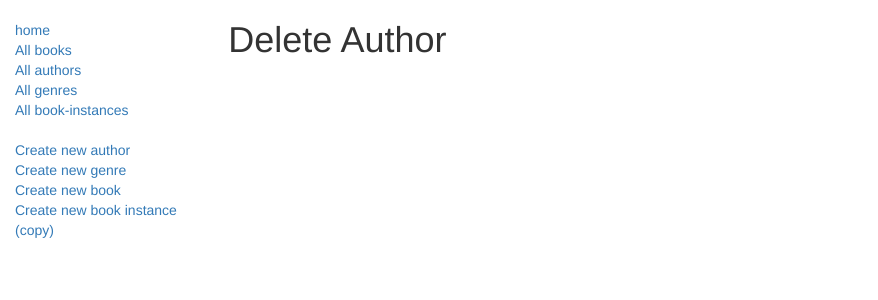
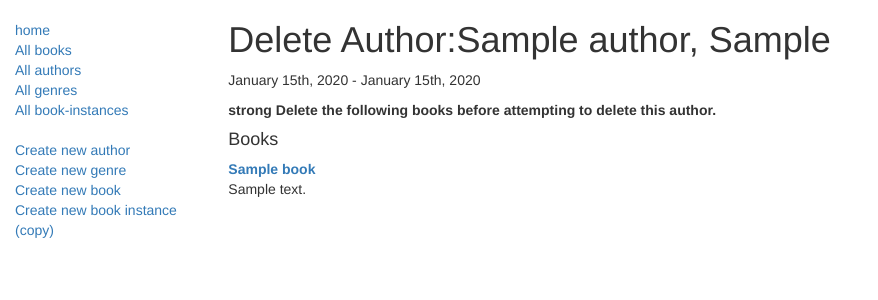
Before and after one commit to freedom5566/fluffy-JS, a Node server app: page /catalog/author/600000000000000000000001/delete in a window 1280 px wide. Shown: the top 300 px of the page, without its empty margins (0-878 px from the left). Run offline with Node 20, Linux system fonts and the light colour scheme; tables that the repository leaves empty hold one stand-in row (values such as "Sample post"); some libraries are stand-ins or nearby versions.

Commit message:
:sparkles: add author_delete_get + post

```diff
--- a/express/LocalLibraryWeb/controllers/authorController.js
+++ b/express/LocalLibraryWeb/controllers/authorController.js
@@ -121,8 +121,32 @@ exports.author_delete_get = function (req, res, next) {
 };
 
 // Handle Author delete on POST.
-exports.author_delete_post = function (req, res) {
-    res.send("NOT IMPLEMENTED: Author delete POST");
+exports.author_delete_post = function (req, res, next) {
+
+    async.parallel({
+        author: function (callback) {
+            Author.findById(req.body.authorid).exec(callback)
+        },
+        authors_books: function (callback) {
+            Book.find({ 'author': req.body.authorid }).exec(callback)
+        },
+    }, function (err, results) {
+        if (err) { return next(err); }
+        // Success
+        if (results.authors_books.length > 0) {
+            // Author has books. Render in same way as for GET route.
+            res.render('catalogView/delete/author_delete', { title: 'Delete Author', author: results.author, author_books: results.authors_books });
+            return;
+        }
+        else {
+            // Author has no books. Delete object and redirect to the list of authors.
+            Author.findByIdAndRemove(req.body.authorid, function deleteAuthor(err) {
+                if (err) { return next(err); }
+                // Success - go to author list
+                res.redirect('/catalog/authors')
+            })
+        }
+    });
 };
 
 // Display Author update form on GET.
--- a/express/LocalLibraryWeb/views/catalogView/delete/author_delete.ejs
+++ b/express/LocalLibraryWeb/views/catalogView/delete/author_delete.ejs
@@ -1,7 +1,23 @@
 <%- include("../layout")%>
     <h1>
-        <%= title %>
+        <%= title %>:<%= author.name %>
+
     </h1>
+    <p><%=author.lifespan%></p>
+    <% if(author_books.length){ %>
+        <p><strong>strong Delete the following books before attempting to delete this author.</strong></p>
+        <div class="margin-left:20px;margin-top:20px">
+            <h4>Books</h4>
+            <dl>
+                <% for(book of author_books){ %>
+                    <dt>
+                        <a href="<%= book.url %>"><%= book.title %></a>
+                    </dt>
+                    <dd><%= book.summary %></dd>
+                <% } %>
+            </dl>
+        </div>
+    <% } %>
 
 </div>
 </div>
```
